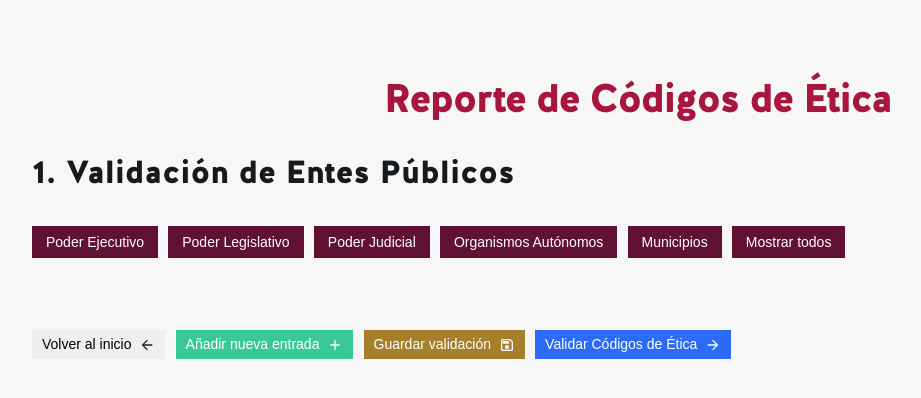
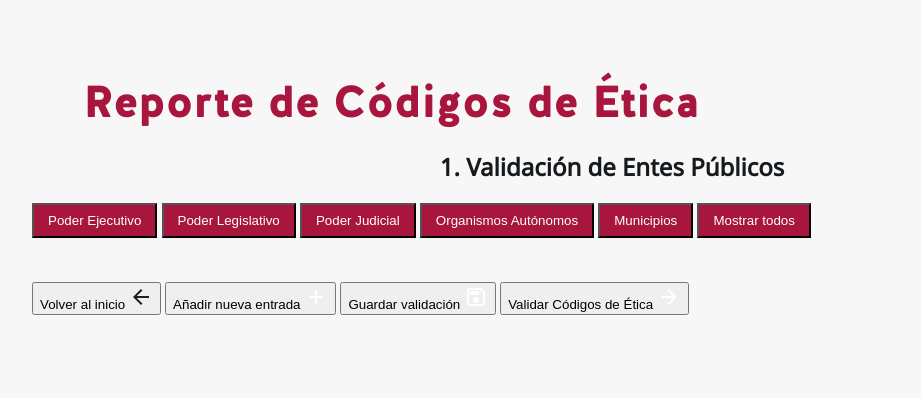
Before and after one commit to ArieBrito/reporte-codigos-etica, a Flask app: page /validar-instituciones in a window 1280 px wide. Shown: the top 398 px of the page, without its empty margins (28-949 px from the left). Run offline with Flask 3, Linux system fonts and the light colour scheme; the visitor is signed in with stand-in values (Sample User, id 1); data that the repository does not hold is empty.

Commit message:
Modificación en estilo

```diff
--- a/static/css/styles.css
+++ b/static/css/styles.css
@@ -4,29 +4,78 @@
 
 :root {
 
-    /* Colores institucionales */
-    --color-primary: #611232;
-    --color-primary-light: #7b173e;
-    --color-accent: #A8163D;
+    /* ===============================
+       COLORES INSTITUCIONALES
+    =============================== */
 
-    --color-bg-main: #ffffff;
-    --color-bg-soft: #EBEBEB;
+    --color-primary: #A8163D;
+    --color-primary-dark: #5C2335;
+    --color-primary-soft: #C23A5C;
+
+    --color-secondary: #755472;
+    --color-secondary-soft: #8F6A8A;
+
+    /* ===============================
+       NEUTROS
+    =============================== */
+
+    --color-neutral-100: #ffffff;
+    --color-neutral-200: #f7f7f7;
+    --color-neutral-300: #E0E0E0; /* gray 88% */
+    --color-neutral-400: #cfcfcf;
+
+    /* ===============================
+       TEXTOS
+    =============================== */
 
     --color-text-main: #161A1D;
-    --color-text-secondary: #2d3436;
-    --color-text-muted: #444446;
+    --color-text-secondary: #3a3a3a;
+    --color-text-muted: #6b6b6b;
 
-    --color-border-light: #ddd;
+    /* ===============================
+       ESTADOS
+    =============================== */
 
-    /* Tipografía */
+    --color-success: #4F8A6A;
+    --color-success-soft: #E7F2EC;
+
+    --color-warning: #A57F2C;
+    --color-warning-soft: #F6EFD9;
+
+    --color-danger: #B42318;
+    --color-danger-soft: #FDECEA;
+
+    /* ===============================
+       FONDOS
+    =============================== */
+
+    --color-bg-main: var(--color-neutral-100);
+    --color-bg-soft: var(--color-neutral-200);
+
+    /* ===============================
+       BORDES
+    =============================== */
+
+    --color-border-light: var(--color-neutral-300);
+
+    /* ===============================
+       TIPOGRAFÍA
+    =============================== */
+
     --font-heading: 'Patria', serif;
     --font-body: 'Noto', sans-serif;
 
-    /* Sombras */
+    /* ===============================
+       SOMBRAS
+    =============================== */
+
     --shadow-soft: 0 6px 18px rgba(0,0,0,0.06);
     --shadow-medium: 0 10px 24px rgba(0,0,0,0.12);
 
-    /* Transiciones */
+    /* ===============================
+       TRANSICIONES
+    =============================== */
+
     --transition-fast: 0.2s ease;
     --transition-medium: 0.25s ease;
 }
@@ -48,7 +97,7 @@
 }
 
 /* =====================================================
-   RESET BASE
+   RESET
 ===================================================== */
 
 * {
@@ -58,7 +107,7 @@
 body {
     margin: 0;
     font-family: var(--font-body);
-    background-color: var(--color-bg-main);
+    background: var(--color-bg-main);
     color: var(--color-text-secondary);
 }
 
@@ -67,7 +116,7 @@ body {
 ===================================================== */
 
 .header {
-    position: relative; /* ya no absolute */
+
     width: 100%;
     padding: 20px 4vw;
 
@@ -75,14 +124,14 @@ body {
     justify-content: space-between;
     align-items: center;
 
-    background-color: white;
-    border-bottom: 1px solid #eee;
+    background: white;
+    border-bottom: 1px solid var(--color-border-light);
 
     z-index: 100;
 }
 
 .logo {
-    width: clamp(140px, 40vw, 200px);
+    width: clamp(140px,40vw,200px);
 }
 
 .header-actions {
@@ -102,19 +151,17 @@ body {
 ===================================================== */
 
 .hero {
+
     width: 100%;
     aspect-ratio: 16 / 6.5;
-    position: relative;
 
     background-image: url("/static/assets/logo/maqueta2.svg");
     background-size: cover;
     background-position: center;
-    background-repeat: no-repeat;
-
-    overflow: hidden;
 }
 
 .hero-content {
+
     position: absolute;
     inset: 0;
 
@@ -128,16 +175,17 @@ body {
 ===================================================== */
 
 h1 {
+
     font-family: var(--font-heading);
-    font-size: clamp(28px, 3.5vw, 72px);
-    letter-spacing: -0.04em;
+    font-size: clamp(28px,3.5vw,72px);
 
     margin: 4vh 0 0 4vw;
 
-    color: var(--color-accent);
+    color: var(--color-primary);
 }
 
 h2 {
+
     font-family: var(--font-body);
     font-weight: 600;
     text-align: center;
@@ -145,47 +193,61 @@ h2 {
 }
 
 h3 {
+
     font-family: var(--font-heading);
     text-align: center;
     color: var(--color-text-main);
 }
 
 h4 {
+
     font-family: var(--font-body);
-    color: var(--color-accent);
+    color: var(--color-primary);
 }
 
 /* =====================================================
-   BOTONES NAVEGACIÓN SUPERIOR
+   BOTONES NAVEGACIÓN
 ===================================================== */
 
 .buttons {
+
     display: flex;
     justify-content: center;
     gap: 40px;
+
     margin-top: 40px;
 }
 
 .btn {
+
     background: transparent;
     border: none;
+
     padding: 10px 18px;
     font-size: 20px;
+
     color: var(--color-text-muted);
+
     cursor: pointer;
+
     border-bottom: 2px solid transparent;
+
     transition: var(--transition-fast);
 }
 
 .btn:hover {
-    color: black;
+
+    color: var(--color-primary);
 }
 
 .btn.activo {
-    border-bottom: 2px solid black;
+
+    border-bottom: 2px solid var(--color-primary);
+    color: var(--color-primary);
 }
 
 .btn img {
+
     width: 16px;
     height: 16px;
 }
@@ -195,8 +257,10 @@ h4 {
 ===================================================== */
 
 .btn-login {
+
     padding: 8px 18px;
     border-radius: 6px;
+
     font-size: 14px;
     text-decoration: none;
 
@@ -207,425 +271,350 @@ h4 {
 }
 
 .btn-login:hover {
-    background: var(--color-primary-light);
+
+    background: var(--color-primary-dark);
 }
 
 .btn-login.secondary {
+
     background: transparent;
     border: 1px solid var(--color-primary);
     color: var(--color-primary);
 }
 
 .btn-login.secondary:hover {
+
     background: var(--color-primary);
     color: white;
 }
 
 /* =====================================================
-   MENU POST LOGIN
+   MENU
 ===================================================== */
 
 .menu-section {
-    background-color: var(--color-bg-soft);
+
+    background: var(--color-bg-soft);
     text-align: center;
+
     padding: 60px 0;
 }
 
 .menu-title {
+
     font-size: 28px;
     margin-bottom: 40px;
+
     color: var(--color-text-main);
 }
 
 .menu {
+
     display: flex;
     justify-content: center;
 }
 
 .card {
-    background-color: white;
+
+    background: white;
+
     padding: 30px 40px;
+
     border-radius: 12px;
-    font-size: 24px;
+
     text-decoration: none;
+
     color: var(--color-text-secondary);
 
     display: flex;
     flex-direction: column;
+
     gap: 15px;
 
     box-shadow: var(--shadow-soft);
+
+    border-left: 4px solid var(--color-primary);
+
     transition: var(--transition-medium);
 }
 
 .card img {
+
     width: 100%;
 }
 
 .card:hover {
+
     transform: translateY(-6px);
     box-shadow: var(--shadow-medium);
 }
 
 /* =====================================================
-   LOGIN PAGE
+   LOGIN
 ===================================================== */
 
 .login-body {
-    background-color: #f2f2f2;
+
+    background: var(--color-bg-soft);
+
     display: flex;
     justify-content: center;
     align-items: center;
+
     height: 100vh;
 }
 
 .login-container {
+
     background: white;
+
     width: 480px;
+
     padding: 60px 50px;
+
     text-align: center;
+
     box-shadow: 0 20px 40px rgba(0,0,0,0.08);
 }
 
 .login-logo img {
-    width: clamp(60px, 8vw, 120px);
+
+    width: clamp(60px,8vw,120px);
 }
 
 .login-title {
+
     font-family: var(--font-heading);
     font-size: 34px;
-    margin: 0;
-}
-
-.login-subtitle {
-    font-size: 14px;
-    margin-bottom: 20px;
 }
 
 .login-error {
-    color: #b02a37;
-    margin-bottom: 20px;
-    font-size: 14px;
+
+    color: var(--color-danger);
 }
 
 .login-form input {
+
     width: 100%;
+
     padding: 14px;
+
     margin-bottom: 20px;
+
     border: 1px solid var(--color-border-light);
+
     font-size: 16px;
+}
+
+.login-form input:focus {
+
+    border-color: var(--color-primary);
     outline: none;
 }
 
-.login-form input:focus {
-    border-color: var(--color-primary);
-}
+.login-button {
 
-.login-button {
     width: 100%;
+
     padding: 14px;
-    background-color: var(--color-accent);
+
+    background: var(--color-primary);
+
     color: white;
+
     border: none;
+
     font-size: 18px;
+
     cursor: pointer;
+
     transition: var(--transition-fast);
 }
 
 .login-button:hover {
-    background-color: #8d1132;
+
+    background: var(--color-primary-dark);
+}
+
+/* =====================================================
+   VALIDACIÓN DE ENTES
+===================================================== */
+
+.inst-body {
+
+    background: var(--color-bg-soft);
+
+    padding: 40px 60px;
+}
+
+.inst-body .form-group {
+
+    background: white;
+
+    padding: 20px;
+
+    margin-bottom: 20px;
+
+    border-bottom: 1px solid var(--color-border-light);
+
+    box-shadow: var(--shadow-soft);
+}
+
+.inst-body input {
+
+    border: 1px solid var(--color-border-light);
+}
+
+.inst-body input:focus {
+
+    border-color: var(--color-primary);
+}
+
+.inst-body #tabs button {
+
+    background: var(--color-primary);
+
+    color: white;
+
+    padding: 8px 14px;
+}
+
+.inst-body #tabs button:hover {
+
+    background: var(--color-primary-dark);
+}
+
+.inst-body #tabs button.activo {
+
+    background: white;
+
+    color: var(--color-text-main);
+
+    border: 1px solid var(--color-primary);
+}
+
+.confirmado {
+
+    background: var(--color-success-soft);
+
+    border-left: 4px solid var(--color-success);
+}
+
+/* =====================================================
+   CÓDIGOS DE ÉTICA
+===================================================== */
+
+.codigos-body {
+
+    background: var(--color-bg-soft);
+
+    padding: 40px 60px;
+}
+
+.codigos-body .card {
+
+    background: white;
+
+    padding: 25px;
+
+    margin-bottom: 25px;
+
+    border-radius: 6px;
+
+    border-left: 4px solid var(--color-primary);
+
+    box-shadow: var(--shadow-soft);
+}
+
+.codigos-body input {
+
+    border: 1px solid var(--color-border-light);
+}
+
+.codigos-body input:focus {
+
+    border-color: var(--color-primary);
+}
+
+.codigos-body button {
+
+    padding: 7px 12px;
+
+    border: none;
+
+    cursor: pointer;
+}
+
+.codigos-body button:nth-of-type(1) {
+
+    background: var(--color-secondary);
+
+    color: white;
+}
+
+.codigos-body button:nth-of-type(2) {
+
+    background: var(--color-warning);
+
+    color: white;
+}
+
+.codigos-body > button:first-of-type {
+
+    background: var(--color-primary);
+    color: white;
+}
+
+/* =====================================================
+   BADGES
+===================================================== */
+
+.badge {
+
+    padding: 4px 10px;
+
+    border-radius: 20px;
+
+    font-size: 12px;
+
+    font-weight: 600;
+}
+
+.badge.pendiente {
+
+    background: var(--color-danger-soft);
+    color: var(--color-danger);
+}
+
+.badge.validado {
+
+    background: var(--color-success-soft);
+    color: var(--color-success);
 }
 
 /* =====================================================
    RESPONSIVE
 ===================================================== */
 
-@media (max-width: 900px) {
+@media (max-width:900px) {
 
     .buttons {
+
         flex-direction: column;
         align-items: center;
+
         gap: 20px;
     }
 
     h1 {
+
         text-align: center;
         margin-left: 0;
-        padding: 0 5vw;
     }
 
     .header {
+
         flex-direction: column;
         gap: 10px;
     }
 }
-
-/* ========================================
-   VALIDACIÓN DE ENTES PÚBLICOS
-======================================== */
-
-/* CONTEXTO GENERAL */
-.inst-body {
-    font-family: 'Noto', sans-serif;
-    background-color: #f7f7f7;
-    padding: 40px 60px;
-}
-
-/* TÍTULOS */
-.inst-body h1 {
-    font-family: 'Patria';
-    text-align: center;
-    font-size: 40px;
-    margin-bottom: 5px;
-}
-
-.inst-body h2 {
-    font-family: 'Patria';
-    text-align: left;
-    font-size: 32px;
-    margin-bottom: 25px;
-    color: #161A1D;
-}
-
-/* INPUTS */
-.inst-body input[type="text"] {
-    width: 400px;
-    padding: 8px;
-    border: 1px solid #ccc;
-    font-size: 14px;
-}
-
-.inst-body input[type="text"]:focus {
-    border-color: #611232;
-    outline: none;
-}
-
-/* FORM GROUP */
-.inst-body .form-group {
-    background: white;
-    padding: 20px;
-    margin-bottom: 20px;
-    border-bottom: 1px solid #ccc;
-    box-shadow: 0 5px 15px rgba(0,0,0,0.03);
-}
-
-/* BOTONES GENERALES */
-.inst-body button {
-    margin-right: 6px;
-    margin-top: 8px;
-    cursor: pointer;
-    padding: 6px 10px;
-    border: none;
-    font-size: 14px;
-    transition: 0.2s ease;
-}
-
-/* TABS */
-.inst-body #tabs {
-    margin-bottom: 20px;
-}
-
-.inst-body #tabs button {
-    background: #611232;
-    color: white;
-    border: none;
-    padding: 8px 14px;
-}
-
-.inst-body #tabs button:hover {
-    background: #4a0d25;
-}
-
-.inst-body #tabs button.activo {
-    background: white;
-    color: #161A1D;
-    border: 1px solid #611232;
-}
-
-/* CONFIRMADO */
-.inst-body .confirmado {
-    background-color: #f0f8f0;
-    border-left: 4px solid #4caf50;
-}
-
-/* BOTONES PRINCIPALES ABAJO */
-.inst-body button[style*="#A57F2C"] {
-    background: #A57F2C !important;
-    color: white !important;
-}
-
-.inst-body button[style*="#2B6BF8"] {
-    background: #2B6BF8 !important;
-    color: white !important;
-}
-
-.inst-body button[style*="#9B2247"] {
-    background: #9B2247 !important;
-    color: white !important;
-}
-
-/* ÍCONOS EN BOTONES */
-.inst-body button img {
-    width: 16px;
-    vertical-align: middle;
-    margin-left: 4px;
-}
-
-.inst-body .btn-guardar {
-    background: #A57F2C;
-    color: white;
-}
-
-.inst-body .btn-validar {
-    background: #2B6BF8;
-    color: white;
-}
-
-.inst-body .btn-add {
-    background: #3AC896;
-    color: white;
-}
-
-/* ========================================
-   VALIDACIÓN DE CÓDIGOS DE ÉTICA
-======================================== */
-
-.codigos-body {
-    font-family: 'Noto', sans-serif;
-    background-color: #f7f7f7;
-    padding: 40px 60px;
-}
-
-/* TÍTULOS */
-.codigos-body h1 {
-    font-family: 'Patria';
-    text-align: center;
-    font-size: 40px;
-    margin-bottom: 5px;
-}
-
-.codigos-body h2 {
-    font-family: 'Patria';
-    text-align: left;
-    font-size: 32px;
-    margin-bottom: 25px;
-    color: #161A1D;
-}
-
-/* CONTENEDOR GENERAL */
-.codigos-body #contenedor {
-    max-width: 900px;
-}
-
-/* CARDS */
-.codigos-body .card {
-    background: white;
-    padding: 25px;
-    margin-bottom: 25px;
-    border-radius: 6px;
-    box-shadow: 0 6px 18px rgba(0,0,0,0.04);
-    border-left: 4px solid #611232;
-}
-
-.codigos-body .card h3 {
-    margin-bottom: 15px;
-    font-size: 18px;
-}
-
-/* INPUTS */
-.codigos-body input[type="text"],
-.codigos-body input[type="number"],
-.codigos-body input[type="date"] {
-    width: 420px;
-    padding: 8px;
-    border: 1px solid #ccc;
-    font-size: 14px;
-    margin-top: 4px;
-}
-
-.codigos-body input:focus {
-    border-color: #611232;
-    outline: none;
-}
-
-/* RADIOS */
-.codigos-body label {
-    margin-right: 12px;
-    font-size: 14px;
-}
-
-/* BOTONES GENERALES */
-.codigos-body button {
-    margin-top: 10px;
-    margin-right: 6px;
-    padding: 7px 12px;
-    border: none;
-    font-size: 14px;
-    cursor: pointer;
-    transition: 0.2s ease;
-}
-
-/* BOTÓN EDITAR */
-.codigos-body button:nth-of-type(1) {
-    background: #6c757d;
-    color: white;
-}
-
-.codigos-body button:nth-of-type(1):hover {
-    background: #5a6268;
-}
-
-/* BOTÓN GUARDAR */
-.codigos-body button:nth-of-type(2) {
-    background: #A57F2C;
-    color: white;
-}
-
-.codigos-body button:nth-of-type(2):hover {
-    background: #8a6923;
-}
-
-/* BOTÓN VOLVER */
-.codigos-body > button:first-of-type {
-    background: #611232;
-    color: white;
-}
-
-.codigos-body > button:first-of-type:hover {
-    background: #4a0d25;
-}
-
-/* BOTÓN ENVIAR */
-.codigos-body > button:last-of-type {
-    background: #2c7be5;
-    color: white;
-}
-
-.codigos-body > button:last-of-type:hover {
-    background: #1a5fc4;
-}
-
-/* ESTADO DESHABILITADO */
-.codigos-body input:disabled {
-    background: #f0f0f0;
-    color: #888;
-    cursor: not-allowed;
-}
-
-.badge {
-    padding: 4px 10px;
-    border-radius: 20px;
-    font-size: 12px;
-    font-weight: 600;
-    display: inline-block;
-}
-
-.badge.pendiente {
-    background-color: #fdecea;
-    color: #b42318;
-}
-
-.badge.validado {
-    background-color: #e6f4ea;
-    color: #1e7e34;
-}
--- /dev/null
+++ b/static/estados/baja_california_sur/codigos.csv
@@ -0,0 +1,2 @@
+"nombre","cuenta_codigo","link","fecha_publicacion","cumple_lineamientos","num_instituciones"
+"ORGANISMO OPERADOR MUNICIPAL DEL SISTEMA DE AGUA POTABLE ALCANTARILLADO Y SANEAMIENTO DE LORETO","No","","","","0"
--- /dev/null
+++ b/static/estados/baja_california_sur/entes.csv
@@ -0,0 +1,2 @@
+"ambitoGobierno","entidad.nombre","id","nombre","poderGobierno","sistema3"
+"Municipal","Baja California Sur","11074","ORGANISMO OPERADOR MUNICIPAL DEL SISTEMA DE AGUA POTABLE ALCANTARILLADO Y SANEAMIENTO DE LORETO","Ejecutivo","true"
```
Also changed, not shown: static/assets/acuse/acuse.png, static/assets/logo/logo.svg, 2 other files.
